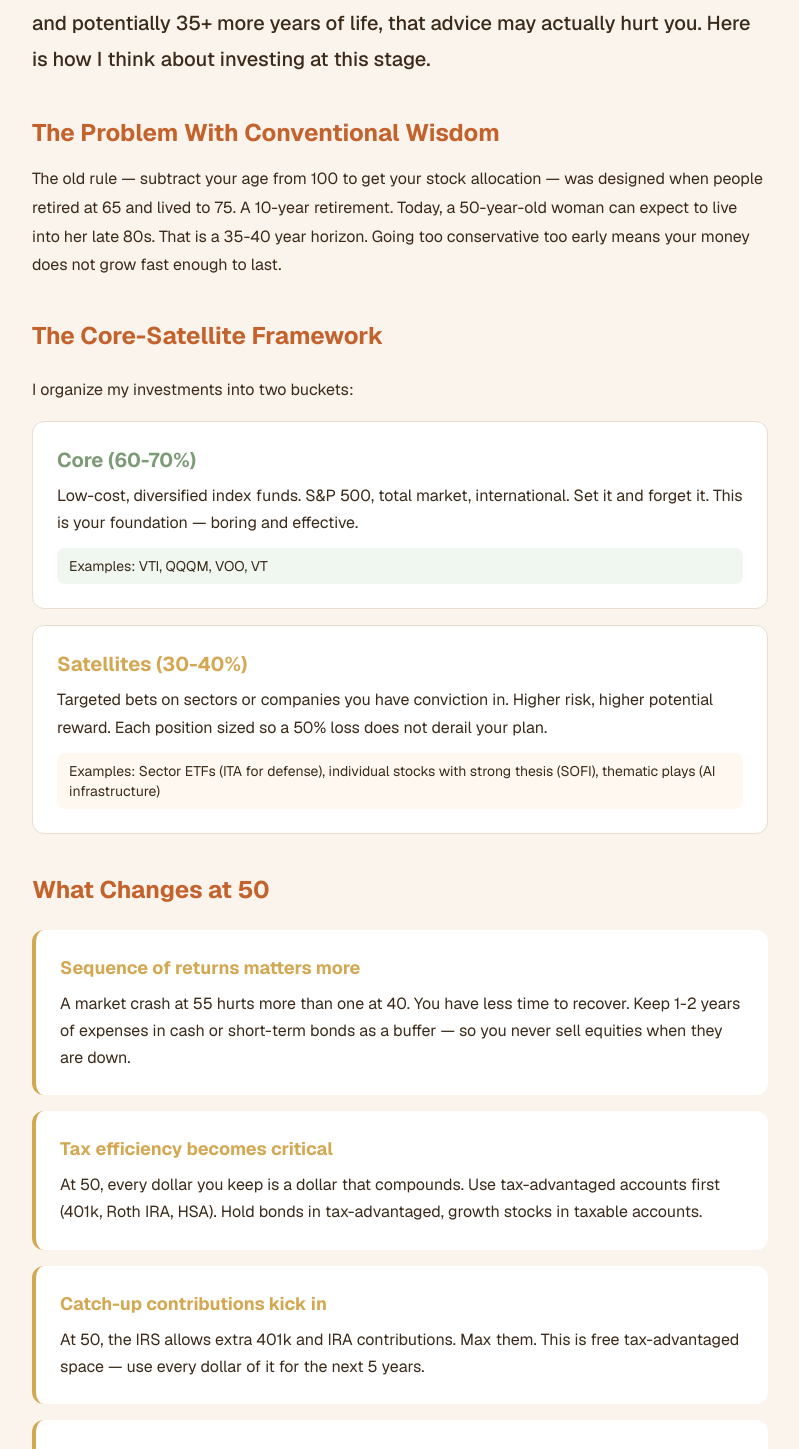
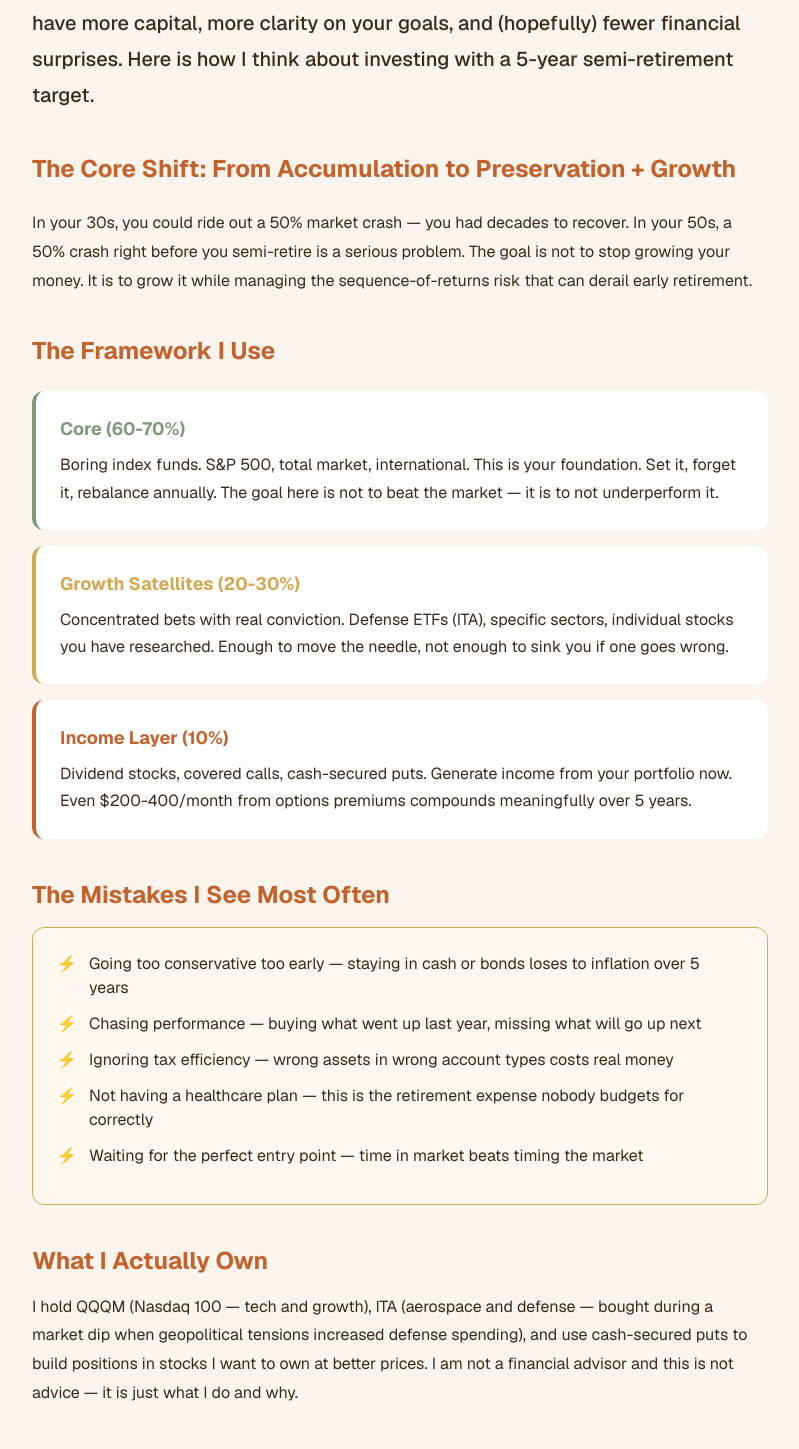
Before and after one commit to siriratkongdee/sanook50, a Next.js app: page /finance/investing-50s in a window 1280 px wide. Shown: the part 525-1974 px from the top of the page, without its empty margins (240-1039 px from the left). Built offline with nearby package versions, Linux system fonts and the light colour scheme.

Commit message:
Add 5 new articles: MSM, Red Light, Semi-Retire, Wheel Strategy, Investing 50s

```diff
--- a/app/finance/investing-50s/page.tsx
+++ b/app/finance/investing-50s/page.tsx
@@ -9,51 +9,52 @@ export default function Investing50sPage() {
         </div>
       </div>
       <div className="max-w-3xl mx-auto px-4 py-16">
-        <p className="text-xl mb-8 font-medium" style={{ color: "#3B2A1A", lineHeight: "1.8" }}>The conventional wisdom says: get more conservative as you age. Shift to bonds. Reduce risk. But if you are 50 with a 5-year runway to semi-retirement and potentially 35+ more years of life, that advice may actually hurt you. Here is how I think about investing at this stage.</p>
+        <p className="text-xl mb-8 font-medium" style={{ color: "#3B2A1A", lineHeight: "1.8" }}>Everything you learned about investing in your 30s and 40s still applies — but the context has shifted. You have less time to recover from big losses. You also have more capital, more clarity on your goals, and (hopefully) fewer financial surprises. Here is how I think about investing with a 5-year semi-retirement target.</p>
 
-        <h2 className="text-2xl font-bold mt-10 mb-4" style={{ color: "#C4622D" }}>The Problem With Conventional Wisdom</h2>
-        <p className="mb-6" style={{ color: "#3B2A1A", lineHeight: "1.8" }}>The old rule — subtract your age from 100 to get your stock allocation — was designed when people retired at 65 and lived to 75. A 10-year retirement. Today, a 50-year-old woman can expect to live into her late 80s. That is a 35-40 year horizon. Going too conservative too early means your money does not grow fast enough to last.</p>
+        <h2 className="text-2xl font-bold mt-10 mb-6" style={{ color: "#C4622D" }}>The Core Shift: From Accumulation to Preservation + Growth</h2>
+        <p className="mb-6" style={{ color: "#3B2A1A", lineHeight: "1.8" }}>In your 30s, you could ride out a 50% market crash — you had decades to recover. In your 50s, a 50% crash right before you semi-retire is a serious problem. The goal is not to stop growing your money. It is to grow it while managing the sequence-of-returns risk that can derail early retirement.</p>
 
-        <h2 className="text-2xl font-bold mt-10 mb-6" style={{ color: "#C4622D" }}>The Core-Satellite Framework</h2>
-        <p className="mb-4" style={{ color: "#3B2A1A", lineHeight: "1.8" }}>I organize my investments into two buckets:</p>
+        <h2 className="text-2xl font-bold mt-10 mb-6" style={{ color: "#C4622D" }}>The Framework I Use</h2>
 
-        <div className="rounded-xl p-6 mb-4" style={{ backgroundColor: "white", border: "1px solid #e8ddd0" }}>
-          <div className="font-bold text-xl mb-2" style={{ color: "#7D9B76" }}>Core (60-70%)</div>
-          <p className="mb-3" style={{ color: "#3B2A1A", lineHeight: "1.7" }}>Low-cost, diversified index funds. S&P 500, total market, international. Set it and forget it. This is your foundation — boring and effective.</p>
-          <div className="text-sm px-3 py-2 rounded-lg" style={{ backgroundColor: "#f0f7f0", color: "#3B2A1A" }}>Examples: VTI, QQQM, VOO, VT</div>
-        </div>
-
-        <div className="rounded-xl p-6 mb-8" style={{ backgroundColor: "white", border: "1px solid #e8ddd0" }}>
-          <div className="font-bold text-xl mb-2" style={{ color: "#D4A853" }}>Satellites (30-40%)</div>
-          <p className="mb-3" style={{ color: "#3B2A1A", lineHeight: "1.7" }}>Targeted bets on sectors or companies you have conviction in. Higher risk, higher potential reward. Each position sized so a 50% loss does not derail your plan.</p>
-          <div className="text-sm px-3 py-2 rounded-lg" style={{ backgroundColor: "#fff8f0", color: "#3B2A1A" }}>Examples: Sector ETFs (ITA for defense), individual stocks with strong thesis (SOFI), thematic plays (AI infrastructure)</div>
-        </div>
-
-        <h2 className="text-2xl font-bold mt-10 mb-6" style={{ color: "#C4622D" }}>What Changes at 50</h2>
         {[
-          { title: "Sequence of returns matters more", body: "A market crash at 55 hurts more than one at 40. You have less time to recover. Keep 1-2 years of expenses in cash or short-term bonds as a buffer — so you never sell equities when they are down." },
-          { title: "Tax efficiency becomes critical", body: "At 50, every dollar you keep is a dollar that compounds. Use tax-advantaged accounts first (401k, Roth IRA, HSA). Hold bonds in tax-advantaged, growth stocks in taxable accounts." },
-          { title: "Catch-up contributions kick in", body: "At 50, the IRS allows extra 401k and IRA contributions. Max them. This is free tax-advantaged space — use every dollar of it for the next 5 years." },
-          { title: "Healthcare is a real line item", body: "Model your healthcare costs explicitly in your plan. Pre-Medicare years (55-65) can cost $6,000-15,000/year depending on your coverage. This changes the math significantly." },
-        ].map((item, i) => (
-          <div key={i} className="rounded-xl p-6 mb-4 border-l-4" style={{ backgroundColor: "white", borderLeftColor: "#D4A853" }}>
-            <div className="font-bold text-lg mb-2" style={{ color: "#D4A853" }}>{item.title}</div>
-            <p style={{ color: "#3B2A1A", lineHeight: "1.7" }}>{item.body}</p>
+          { bucket: "Core (60-70%)", color: "#7D9B76", desc: "Boring index funds. S&P 500, total market, international. This is your foundation. Set it, forget it, rebalance annually. The goal here is not to beat the market — it is to not underperform it." },
+          { bucket: "Growth Satellites (20-30%)", color: "#D4A853", desc: "Concentrated bets with real conviction. Defense ETFs (ITA), specific sectors, individual stocks you have researched. Enough to move the needle, not enough to sink you if one goes wrong." },
+          { bucket: "Income Layer (10%)", color: "#C4622D", desc: "Dividend stocks, covered calls, cash-secured puts. Generate income from your portfolio now. Even $200-400/month from options premiums compounds meaningfully over 5 years." },
+        ].map((b, i) => (
+          <div key={i} className="rounded-xl p-6 mb-4 border-l-4" style={{ backgroundColor: "white", borderLeftColor: b.color }}>
+            <div className="font-bold text-lg mb-2" style={{ color: b.color }}>{b.bucket}</div>
+            <p style={{ color: "#3B2A1A", lineHeight: "1.7" }}>{b.desc}</p>
           </div>
         ))}
 
+        <h2 className="text-2xl font-bold mt-10 mb-4" style={{ color: "#C4622D" }}>The Mistakes I See Most Often</h2>
+        <div className="rounded-xl p-6 mb-8" style={{ backgroundColor: "#fff8f0", border: "1px solid #D4A853" }}>
+          {[
+            "Going too conservative too early — staying in cash or bonds loses to inflation over 5 years",
+            "Chasing performance — buying what went up last year, missing what will go up next",
+            "Ignoring tax efficiency — wrong assets in wrong account types costs real money",
+            "Not having a healthcare plan — this is the retirement expense nobody budgets for correctly",
+            "Waiting for the perfect entry point — time in market beats timing the market",
+          ].map((m, i) => (
+            <div key={i} className="flex gap-3 mb-3"><span style={{ color: "#D4A853" }}>⚡</span><p style={{ color: "#3B2A1A" }}>{m}</p></div>
+          ))}
+        </div>
+
+        <h2 className="text-2xl font-bold mt-10 mb-4" style={{ color: "#C4622D" }}>What I Actually Own</h2>
+        <p className="mb-6" style={{ color: "#3B2A1A", lineHeight: "1.8" }}>I hold QQQM (Nasdaq 100 — tech and growth), ITA (aerospace and defense — bought during a market dip when geopolitical tensions increased defense spending), and use cash-secured puts to build positions in stocks I want to own at better prices. I am not a financial advisor and this is not advice — it is just what I do and why.</p>
+
         <h2 className="text-2xl font-bold mt-10 mb-4" style={{ color: "#C4622D" }}>My Take</h2>
         <div className="rounded-xl p-8 mb-8" style={{ backgroundColor: "#FAF4EC", border: "2px solid #C4622D" }}>
-          <p style={{ color: "#3B2A1A", lineHeight: "1.8" }}>I am staying primarily in equities until at least 55. Not because I am reckless — but because my time horizon is 35 years, not 10. I use the core-satellite approach: boring index funds as my foundation, a few targeted bets where I have real conviction. The wheel strategy generates income on my satellite holdings. And I keep enough cash to sleep at night without selling when markets drop.</p>
+          <p style={{ color: "#3B2A1A", lineHeight: "1.8" }}>The best investing decision in your 50s is not a stock pick. It is having a written plan — your target number, your asset allocation, your rebalancing rules — and following it when markets get scary. Most people make their worst investing decisions when they are emotional. A plan made in calm prevents decisions made in panic.</p>
         </div>
 
         <div className="rounded-xl p-8 text-center" style={{ backgroundColor: "#D4A853" }}>
           <h3 className="text-xl font-bold mb-3" style={{ color: "#3B2A1A" }}>One Thing to Do This Week</h3>
-          <p style={{ color: "#3B2A1A" }}>Look at your current allocation. What percentage is in index funds vs. individual stocks vs. bonds? If you do not know, find out. Clarity is the first step to a plan that actually works.</p>
+          <p style={{ color: "#3B2A1A" }}>Write down your asset allocation. What percentage is in stocks vs bonds vs cash? Does it match your actual risk tolerance and timeline? If you have not done this recently, now is the time.</p>
         </div>
 
         <div className="mt-12 pt-8 border-t" style={{ borderColor: "#e8ddd0" }}>
-          <p className="text-sm" style={{ color: "#3B2A1A", opacity: 0.5 }}>Disclaimer: I am not a financial advisor. This is personal research and experience, not financial advice.</p>
+          <p className="text-sm" style={{ color: "#3B2A1A", opacity: 0.5 }}>Disclaimer: I am not a financial advisor. This is personal experience and research, not financial advice. Please consult a qualified financial planner.</p>
         </div>
       </div>
     </div>
--- a/app/health/page.tsx
+++ b/app/health/page.tsx
@@ -1,8 +1,8 @@
 export default function Health() {
   const articles = [
     { title: "Should I Try HRT? What the Experts Actually Say", excerpt: "I watched 8 hours of podcasts from Peter Attia, Mary Claire Haver & Rhonda Patrick so you don't have to. Here's the honest breakdown.", emoji: "🌿", tag: "Hormones", href: "/health/hrt" },
-    { title: "The Syndrome Nobody Told You About: Musculoskeletal Changes at Menopause", excerpt: "Over 70% of midlife women experience joint pain, muscle loss and bone changes — and it has a name. Here's what the science says.", emoji: "💪", tag: "Body", href: "/health/msm" },
-    { title: "Red Light Therapy at 50: My BQ90 Pro Protocol and What the Research Says", excerpt: "I started red light therapy and here is my routine, the science behind it, and what I am tracking month by month.", emoji: "🔴", tag: "Wellness", href: "/health/red-light" },
+    { title: "Why Your Body Feels Different at 50: The Syndrome Nobody Told You About", excerpt: "Over 70% of midlife women experience joint pain, muscle loss and bone changes during menopause. It has a name — and knowing that changes everything.", emoji: "💪", tag: "Body", href: "/health/msm" },
+    { title: "Red Light Therapy at 50: My BQ90 Pro Protocol and What the Science Says", excerpt: "I started red light therapy and here is my exact routine, the science behind each phase, and what I have noticed in the first 3 weeks.", emoji: "🔴", tag: "Wellness", href: "/health/red-light" },
   ];
 
   return (
@@ -22,7 +22,7 @@ export default function Health() {
               <span className="text-xs font-semibold px-3 py-1 rounded-full mb-3 inline-block" style={{ backgroundColor: "#FAF4EC", color: "#7D9B76" }}>{article.tag}</span>
               <h2 className="text-xl font-bold mb-3 mt-2" style={{ color: "#3B2A1A" }}>{article.title}</h2>
               <p style={{ color: "#3B2A1A", opacity: 0.7 }}>{article.excerpt}</p>
-              <p className="mt-4 font-medium hover:opacity-70" style={{ color: "#7D9B76" }}>Read more →</p>
+              <p className="mt-4 font-medium" style={{ color: "#7D9B76" }}>Read more →</p>
             </a>
           ))}
         </div>
```
Also changed, not shown: app/finance/page.tsx (+4 -4 lines).
